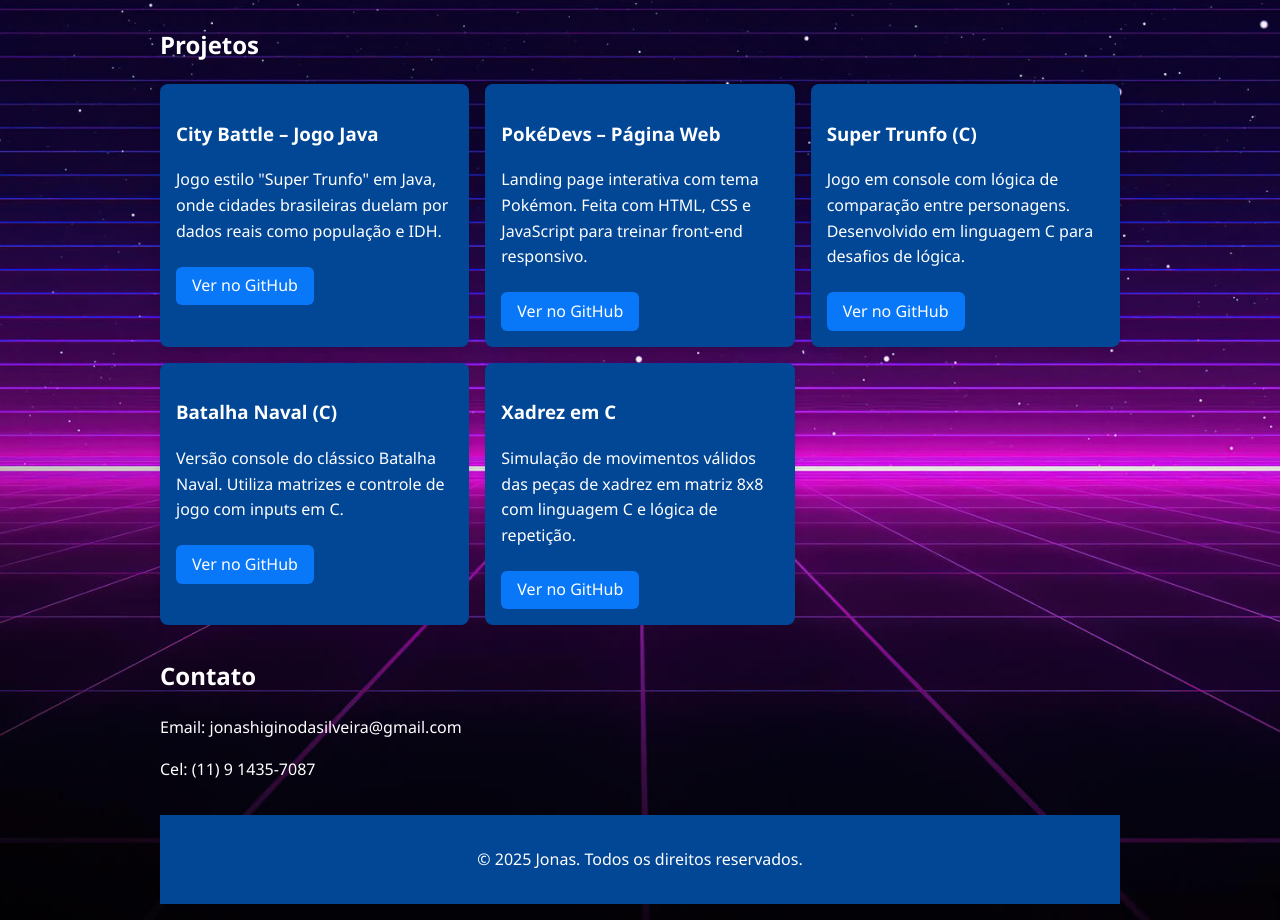
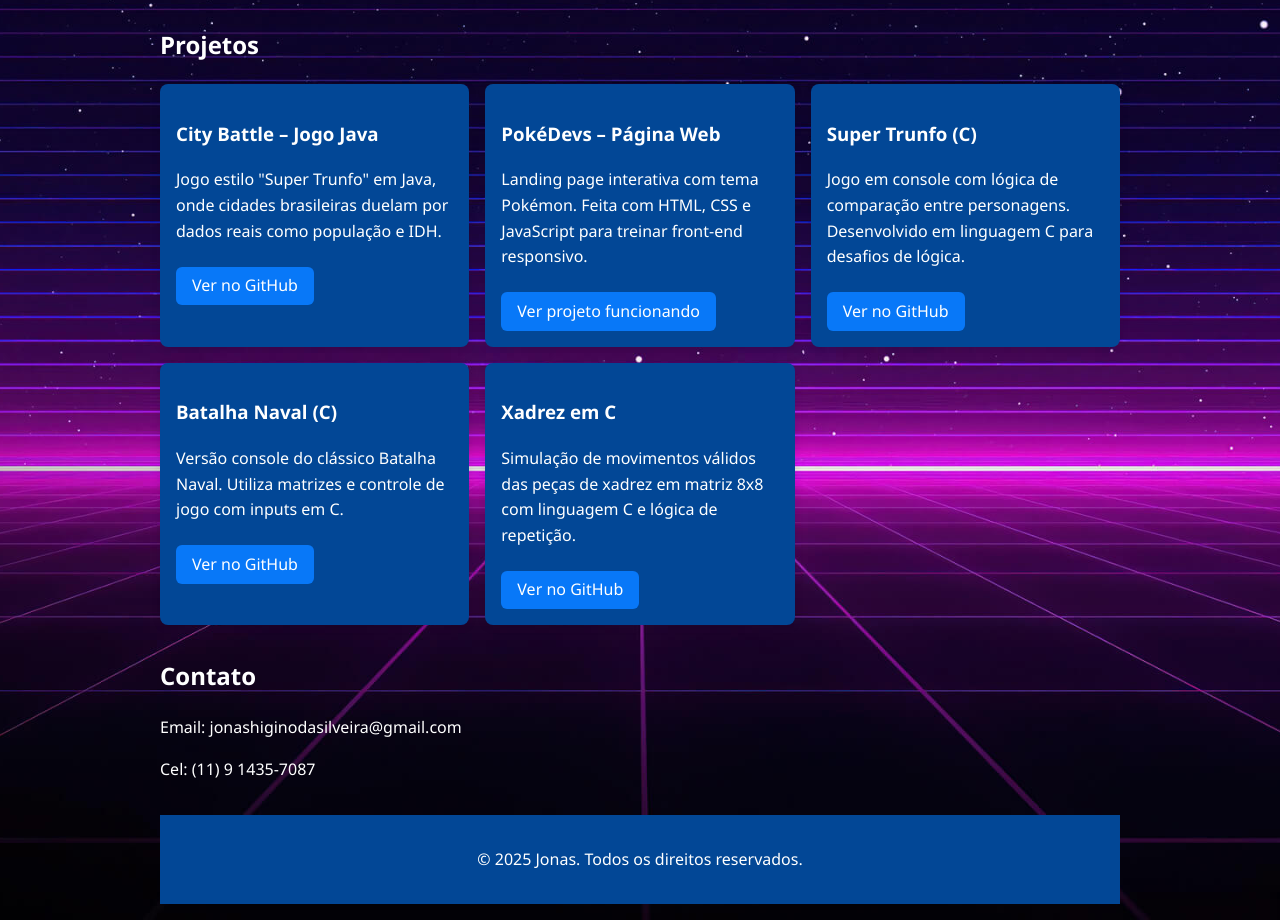
Before and after one commit to Jonashig/Portfolio, a plain HTML site: page index.html in a window 1280 px wide. Shown: the part 970-1890 px from the top of the page. Drawn offline with Linux system fonts and the light colour scheme.

Commit message:
Update index.html

```diff
--- a/index.html
+++ b/index.html
@@ -85,7 +85,7 @@
           <h3>PokéDevs – Página Web</h3>
           <p>Landing page interativa com tema Pokémon. Feita com HTML, CSS e JavaScript para treinar front-end
             responsivo.</p>
-          <a href="https://jonashig.github.io/projeto-pokedevs/" target="_blank" class="btn">Ver no GitHub</a>
+          <a href="https://jonashig.github.io/projeto-pokedevs/" target="_blank" class="btn">Ver projeto funcionando</a>
         </div>
 
         <div class="card">
```
